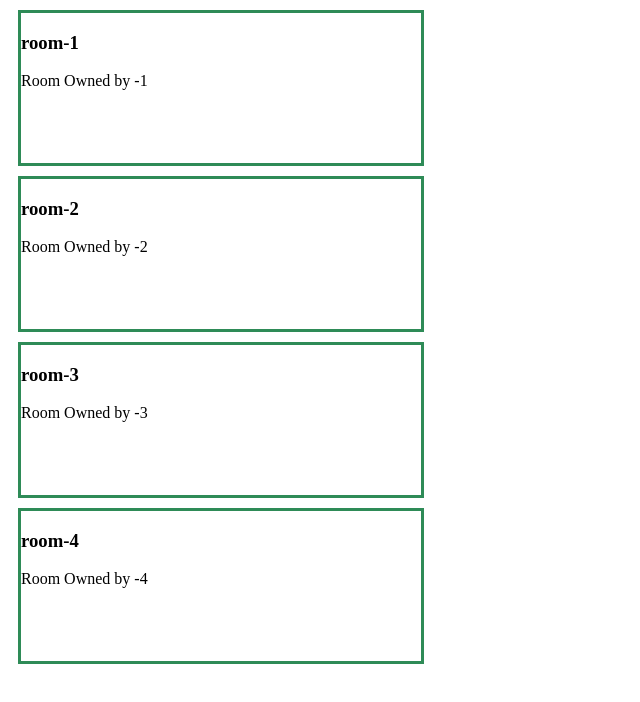
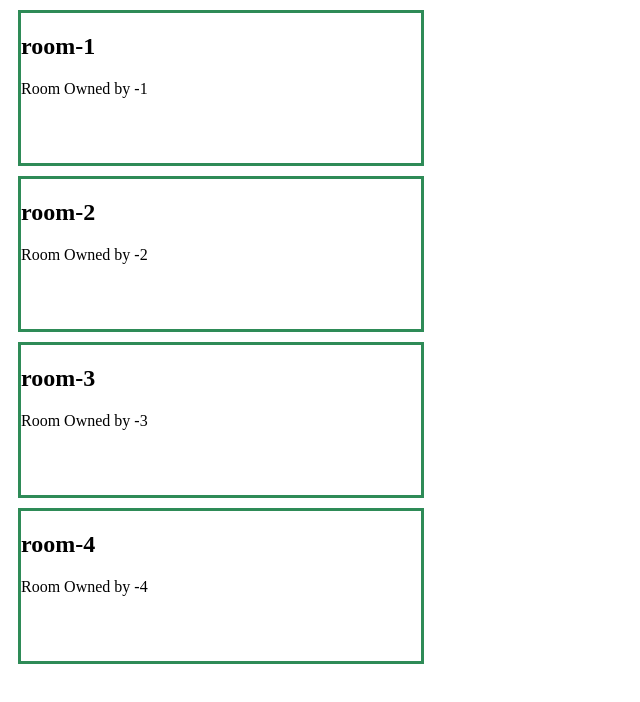
Before and after one commit to Shakilahmmedms/css_bonus, a plain HTML site: page display.html in a window 1280 px wide. Shown: the whole page, without its empty margins (0-640 px from the left). Drawn offline with Linux system fonts and the light colour scheme.

Commit message:
new css add

```diff
--- a/display.html
+++ b/display.html
@@ -20,19 +20,19 @@
 
     <section class="container">
         <div class="room">
-            <h3>room-1</h3>
+            <h2>room-1</h2>
             <p>Room Owned by -1</p>
         </div>
         <div class="room">
-            <h3>room-2</h3>
+            <h2>room-2</h2>
             <p>Room Owned by -2</p>
         </div>
         <div class="room">
-            <h3>room-3</h3>
+            <h2>room-3</h2>
             <p>Room Owned by -3</p>
         </div>
         <div class="room">
-            <h3>room-4</h3>
+            <h2>room-4</h2>
             <p>Room Owned by -4</p>
         </div>
     </section>
```
